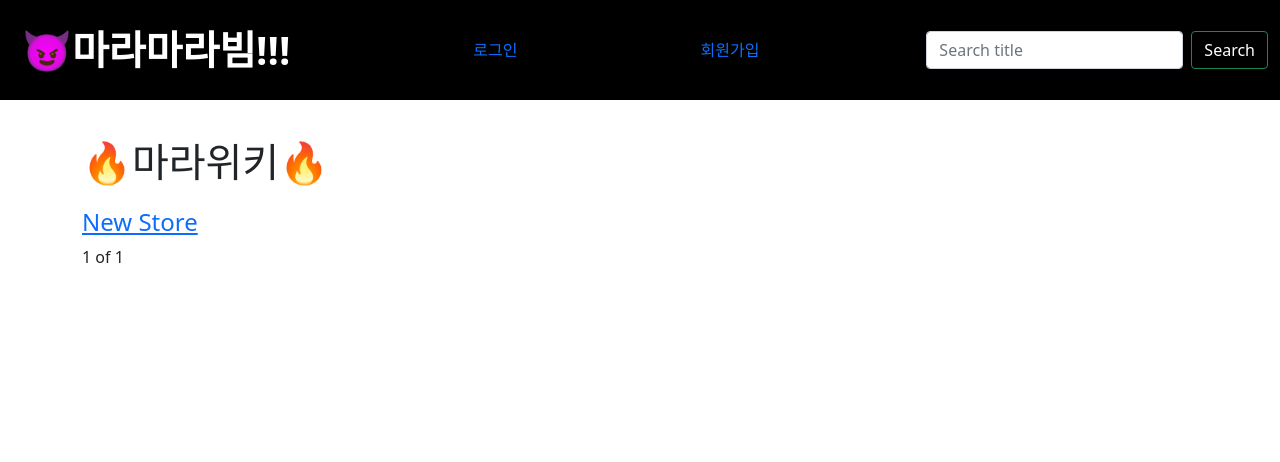
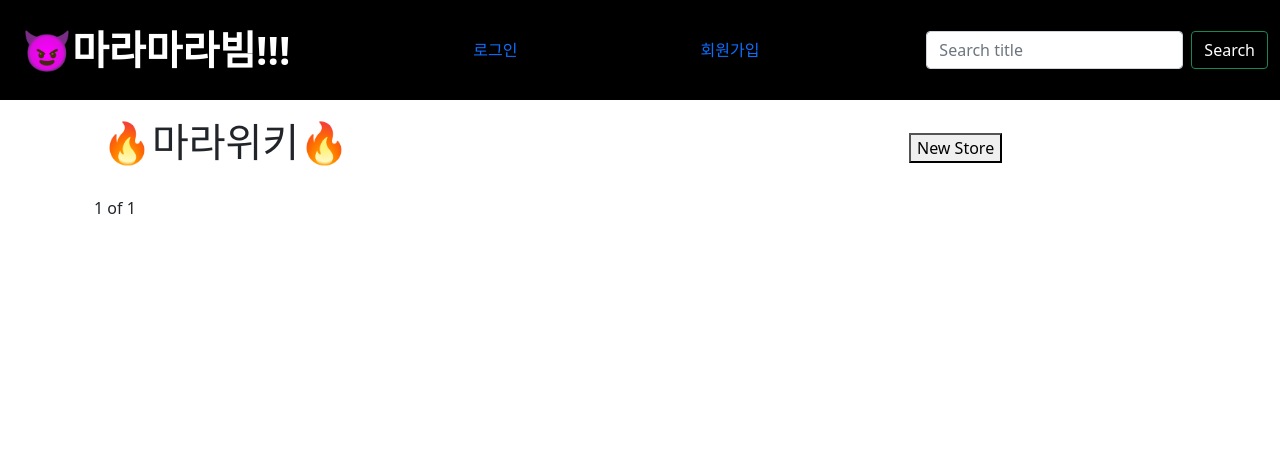
Before and after one commit to leta-ha/DB-malamalabeam, a Django app: page / in a window 1280 px wide. Shown: the top 462 px of the page. Run offline with Django 3.2, Linux system fonts and the light colour scheme; data that the repository does not hold is empty; some web fonts are replaced.

Commit message:
[add] button

```diff
--- a/appmala/templates/home.html
+++ b/appmala/templates/home.html
@@ -40,8 +40,11 @@
                 }
             </style>
         </head>
-    <h3 style="font-family: 'GmarketSansBold'; margin-top: 40px;margin-bottom: 20px; font-size: 30pt;">🔥마라위키🔥</h3>
-    <h4><a href="{% url 'appmala:newstore' %}">New Store</a></h4>
+    <div style="display:flex; padding:20px;  flex-flow: row; align-content:center;">
+        <h3 style="flex:3; font-family: 'GmarketSansBold'; font-size: 30pt;">🔥마라위키🔥</h3>
+        <a href="{% url 'appmala:newstore' %}" style=" flex:1; height: 50%; margin:auto;"><button>New Store</button></a>
+    </div>
+
      {% comment %} <form action="{% url 'home' %}">
       <p>제목으로 게시글 검색</p>
       <input type="text" name="query">
@@ -57,7 +60,6 @@
         <a href="{% url 'appmala:detail' store.id %}">...more</a>
       </div>
       {%endfor %}
-    </div>
       <div class="paginator">
         {% if stores.has_previous %}
         <a href="?page=1">처음</a>
@@ -71,4 +73,5 @@
         <a href="?page={{stores.paginator.num_pages}}">마지막</a>
         {% endif %}
       </div>
+    </div>
  {% endblock %}
--- a/appmala/views.py
+++ b/appmala/views.py
@@ -13,7 +13,7 @@ def home(request):
     if query:
         stores = Store.objects.filter(title__icontains=query)
 
-    paginator = Paginator(stores, 5) # stores를 5개씩 쪼갠다
+    paginator = Paginator(stores, 6) # stores를 5개씩 쪼갠다
     page = request.GET.get('page') # 해당 정보가 오지 않아도 넘어간다
     paginated_stores = paginator.get_page(page)
     return render(request, 'home.html', {'stores': paginated_stores})
--- a/malamalabeam/templates/base.html
+++ b/malamalabeam/templates/base.html
@@ -21,10 +21,10 @@
           color: white;
       }
       .container {
+        height: fit-content;
       }
       footer {
-        min-width: 1024px;
-        position: absolute;
+        position: absolute ;
         bottom: 0;
         background-color: black;
         color: white;
```
Lines whose indentation alone changed are shown as unchanged.
